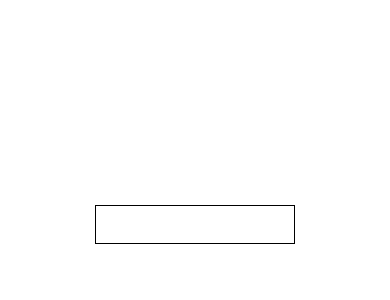
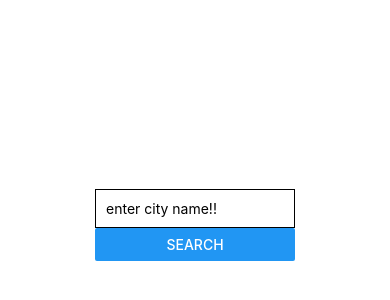
Before and after one commit to sayamgautam1/react-weather-native, a React Native app: screen / in a window 390 px wide. Shown: the part 206-506 px from the top of the page. Built offline with nearby package versions, Linux system fonts and the light colour scheme.

Commit message:
take in user input, add placholder alert for the input text, clear any recieved input text

```diff
--- a/components/CurrentWeather.js
+++ b/components/CurrentWeather.js
@@ -1,10 +1,35 @@
-import React from "react";
-import { Text, StyleSheet, TextInput, SafeAreaView } from "react-native";
-import { useCity } from "../hooks/useCity";
+import React, { useState } from "react";
+import {
+  Text,
+  StyleSheet,
+  TextInput,
+  SafeAreaView,
+  Button,
+} from "react-native";
+
 const CurrentWeather = () => {
+  const [inputCity, setinputCity] = useState("");
+
+  // function to clear input text
+  const clearInput = () => {
+    setinputCity("");
+  };
   return (
     <SafeAreaView>
-      <TextInput style={styles.inputArea}></TextInput>
+      <TextInput
+        style={styles.inputArea}
+        placeholder="enter city name!!"
+        onChangeText={(newCity) => setinputCity(newCity)}
+        clearButtonMode="always"
+        value={inputCity}
+      ></TextInput>
+      <Button
+        title="Search"
+        onPress={() => {
+          alert(inputCity);
+          clearInput();
+        }}
+      />
     </SafeAreaView>
   );
 };
```
